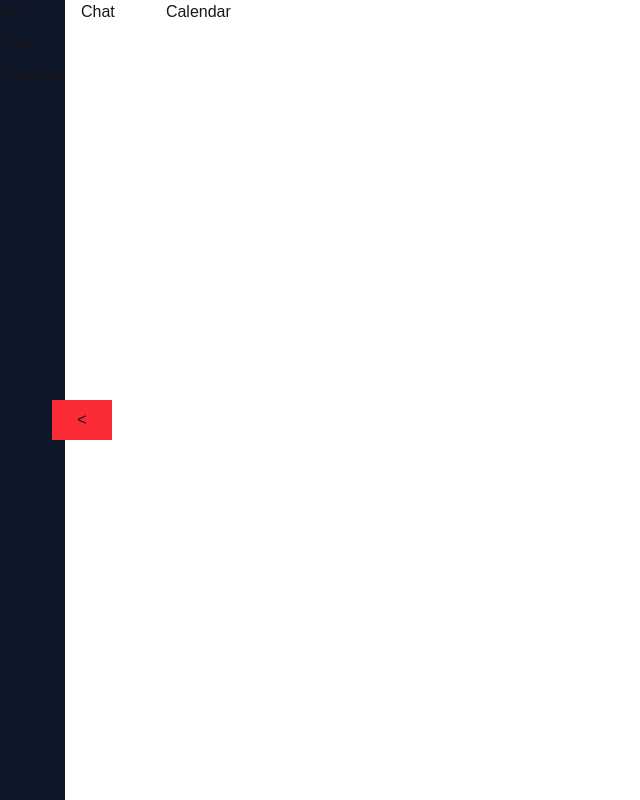
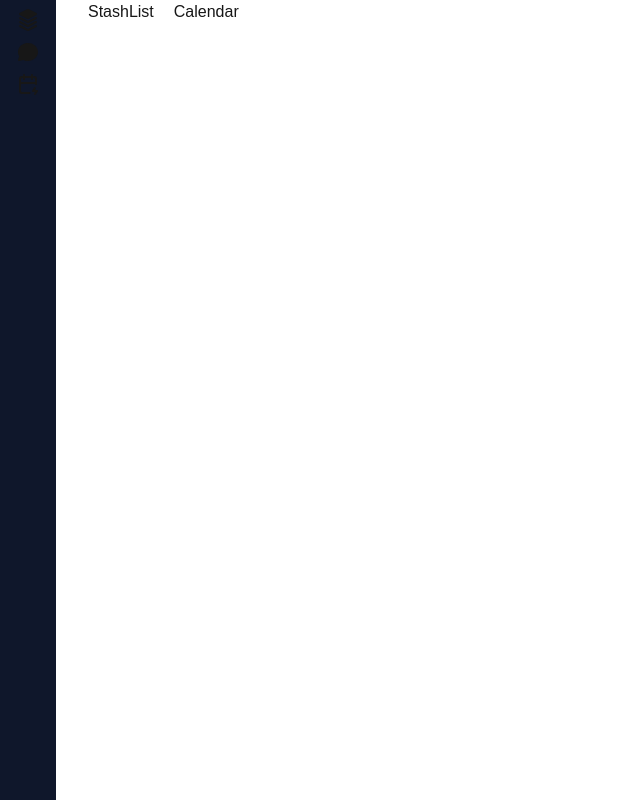
Before and after one commit to EvgeniyHalimon/Stash-AI, a Next.js app: page / in a window 1280 px wide. Shown: the whole page, without its empty margins (0-640 px from the left). Built offline with nearby package versions, Linux system fonts and the light colour scheme.

Commit message:
updated navigation, added icons

```diff
--- a/app/page.tsx
+++ b/app/page.tsx
@@ -1,11 +1,11 @@
-import { Calendar, Chat, Navigation } from '@/components';
+import { Calendar, Navigation, StashList } from '@/components';
 
 export default function Home() {
   return (
-    <div className="flex gap-4 h-[100dvh]">
+    <div className="flex gap-4 xl:h-[100dvh] xl:flex-row flex-col">
       <Navigation />
-      <div className="grid grid-cols-2 grid-rows-2 gap-5">
-        <Chat />
+      <div className="grid grid-cols-2 grid-rows-2 gap-5 px-4">
+        <StashList />
         <Calendar />
       </div>
     </div>
--- /dev/null
+++ b/components/Icons/CalendarIcon.tsx
@@ -0,0 +1,19 @@
+export const CalendarIcon = () => {
+  return (
+    <svg
+      xmlns="http://www.w3.org/2000/svg"
+      width={24}
+      height={24}
+      viewBox="0 0 24 24"
+    >
+      <path
+        fill="none"
+        stroke="currentColor"
+        strokeLinecap="round"
+        strokeLinejoin="round"
+        strokeWidth={2}
+        d="M13.5 21H6a2 2 0 0 1-2-2V7a2 2 0 0 1 2-2h12a2 2 0 0 1 2 2v5m-4-9v4M8 3v4m-4 4h16m-1 5l-2 3h4l-2 3"
+      ></path>
+    </svg>
+  );
+};
--- /dev/null
+++ b/components/Icons/ChatIcon.tsx
@@ -0,0 +1,15 @@
+export const ChatIcon = () => {
+  return (
+    <svg
+      xmlns="http://www.w3.org/2000/svg"
+      width={24}
+      height={24}
+      viewBox="0 0 24 24"
+    >
+      <path
+        fill="currentColor"
+        d="M5.821 4.91c3.899-2.765 9.468-2.539 13.073.535c3.667 3.129 4.168 8.238 1.152 11.898c-2.841 3.447-7.965 4.583-12.231 2.805l-.233-.101l-4.374.931l-.04.006l-.035.007h-.018l-.022.005h-.038L3.022 21l-.021-.001l-.023.001l-.033-.003H2.91l-.022-.004l-.022-.002l-.035-.007l-.034-.005l-.016-.004l-.024-.005l-.049-.016l-.024-.005l-.011-.005l-.022-.007l-.045-.02l-.03-.012l-.011-.006l-.014-.006l-.031-.018l-.045-.024l-.016-.011l-.037-.026l-.04-.027l-.002-.004l-.013-.009l-.043-.04l-.025-.02l-.006-.007l-.056-.062l-.013-.014l-.011-.014l-.039-.056l-.014-.019l-.005-.01l-.042-.073l-.007-.012l-.004-.008l-.007-.012l-.014-.038l-.02-.042l-.004-.016l-.004-.01l-.017-.061l-.007-.018l-.002-.015l-.005-.019l-.005-.033l-.008-.042l-.002-.031l-.003-.01v-.016L2 20.022l.001-.036l.001-.023l.002-.053l.004-.025v-.019l.008-.035l.005-.034l.005-.02l.004-.02l.018-.06l.003-.013l1.15-3.45l-.022-.037C.969 12.45 1.97 7.806 5.592 5.078z"
+      ></path>
+    </svg>
+  );
+};
--- /dev/null
+++ b/components/Icons/PenIcon.tsx
@@ -0,0 +1,19 @@
+export const PenIcon = () => {
+  return (
+    <svg
+      xmlns="http://www.w3.org/2000/svg"
+      width={24}
+      height={24}
+      viewBox="0 0 24 24"
+    >
+      <path
+        fill="none"
+        stroke="currentColor"
+        strokeLinecap="round"
+        strokeLinejoin="round"
+        strokeWidth={2}
+        d="M4 20h4L18.5 9.5a2.828 2.828 0 1 0-4-4L4 16zm9.5-13.5l4 4"
+      ></path>
+    </svg>
+  );
+};
--- /dev/null
+++ b/components/Icons/PlusIcon.tsx
@@ -0,0 +1,19 @@
+export const PlusIcon = () => {
+  return (
+    <svg
+      xmlns="http://www.w3.org/2000/svg"
+      width={24}
+      height={24}
+      viewBox="0 0 24 24"
+    >
+      <path
+        fill="none"
+        stroke="currentColor"
+        strokeLinecap="round"
+        strokeLinejoin="round"
+        strokeWidth={2}
+        d="M12 5v14m-7-7h14"
+      ></path>
+    </svg>
+  );
+};
--- /dev/null
+++ b/components/Icons/SendIcon.tsx
@@ -0,0 +1,19 @@
+export const SendIcon = () => {
+  return (
+    <svg
+      xmlns="http://www.w3.org/2000/svg"
+      width={24}
+      height={24}
+      viewBox="0 0 24 24"
+    >
+      <path
+        fill="none"
+        stroke="currentColor"
+        strokeLinecap="round"
+        strokeLinejoin="round"
+        strokeWidth={2}
+        d="M4.698 4.034L21 12L4.698 19.966a.5.5 0 0 1-.546-.124a.56.56 0 0 1-.12-.568L6.5 12L4.032 4.726a.56.56 0 0 1 .12-.568a.5.5 0 0 1 .546-.124M6.5 12H21"
+      ></path>
+    </svg>
+  );
+};
--- /dev/null
+++ b/components/Icons/StashIcon.tsx
@@ -0,0 +1,15 @@
+export const StashIcon = () => {
+  return (
+    <svg
+      xmlns="http://www.w3.org/2000/svg"
+      width={24}
+      height={24}
+      viewBox="0 0 24 24"
+    >
+      <path
+        fill="currentColor"
+        d="M20.894 17.553a1 1 0 0 1-.447 1.341l-8 4a1 1 0 0 1-.894 0l-8-4a1 1 0 0 1 .894-1.788L12 20.88l7.554-3.775a1 1 0 0 1 1.341.447m0-4a1 1 0 0 1-.447 1.341l-8 4a1 1 0 0 1-.894 0l-8-4a1 1 0 0 1 .894-1.788L12 16.88l7.554-3.775a1 1 0 0 1 1.341.447m0-4a1 1 0 0 1-.447 1.341l-8 4a1 1 0 0 1-.894 0l-8-4a1 1 0 0 1 .894-1.788L12 12.88l7.554-3.775a1 1 0 0 1 1.341.447M12.008 1q.056 0 .111.007l.111.02l.086.024l.012.006l.012.002l.029.014l.05.019l.016.009l.012.005l8 4a1 1 0 0 1 0 1.788l-8 4a1 1 0 0 1-.894 0l-8-4a1 1 0 0 1 0-1.788l8-4l.011-.005l.018-.01l.078-.032l.011-.002l.013-.006l.086-.024l.11-.02l.056-.005z"
+      ></path>
+    </svg>
+  );
+};
--- /dev/null
+++ b/components/Icons/TrashIcon.tsx
@@ -0,0 +1,19 @@
+export const TrashIcon = () => {
+  return (
+    <svg
+      xmlns="http://www.w3.org/2000/svg"
+      width={24}
+      height={24}
+      viewBox="0 0 24 24"
+    >
+      <path
+        fill="none"
+        stroke="currentColor"
+        strokeLinecap="round"
+        strokeLinejoin="round"
+        strokeWidth={2}
+        d="M4 7h16m-10 4v6m4-6v6M5 7l1 12a2 2 0 0 0 2 2h8a2 2 0 0 0 2-2l1-12M9 7V4a1 1 0 0 1 1-1h4a1 1 0 0 1 1 1v3"
+      ></path>
+    </svg>
+  );
+};
--- a/components/Navigation/Navigation.tsx
+++ b/components/Navigation/Navigation.tsx
@@ -1,19 +1,21 @@
-import { links } from '@/shared';
 import Link from 'next/link';
+import { StashIcon, ChatIcon, CalendarIcon } from '..';
 
 export const Navigation = () => {
+  const links = [
+    { link: '/list', icon: <StashIcon /> },
+    { link: '/chat', icon: <ChatIcon /> },
+    { link: '/calendar', icon: <CalendarIcon /> },
+  ];
   return (
-    <nav className="h-full bg-slate-900 flex flex-col">
-      <div className="flex flex-col gap-2">
-        {Object.values(links).map(link => (
+    <nav className="h-full bg-slate-900 flex flex-col px-4 py-2">
+      <div className="flex xl:flex-col flex-row  gap-2">
+        {links.map(({ link, icon }) => (
           <Link href={link} key={link} className="capitalize">
-            {link.slice(1)}
+            {icon}
           </Link>
         ))}
       </div>
-      <button className="relative cursor-pointer left-[80%] h-[40px] w-[60px] bg-red-500 flex items-center justify-center top-[calc(50%-88px)]">
-        {'<'}
-      </button>
     </nav>
   );
 };
--- a/components/index.ts
+++ b/components/index.ts
@@ -1,4 +1,5 @@
 export * from './Calendar';
 export * from './Chat';
+export * from './Icons';
 export * from './Navigation';
 export * from './StashList';
--- a/shared/constants.ts
+++ /dev/null
@@ -1,5 +0,0 @@
-export const links = {
-  list: '/list',
-  chat: '/chat',
-  calendar: '/calendar',
-};
```
Also changed, not shown: components/Icons/index.ts (added, +7 -0 lines).
